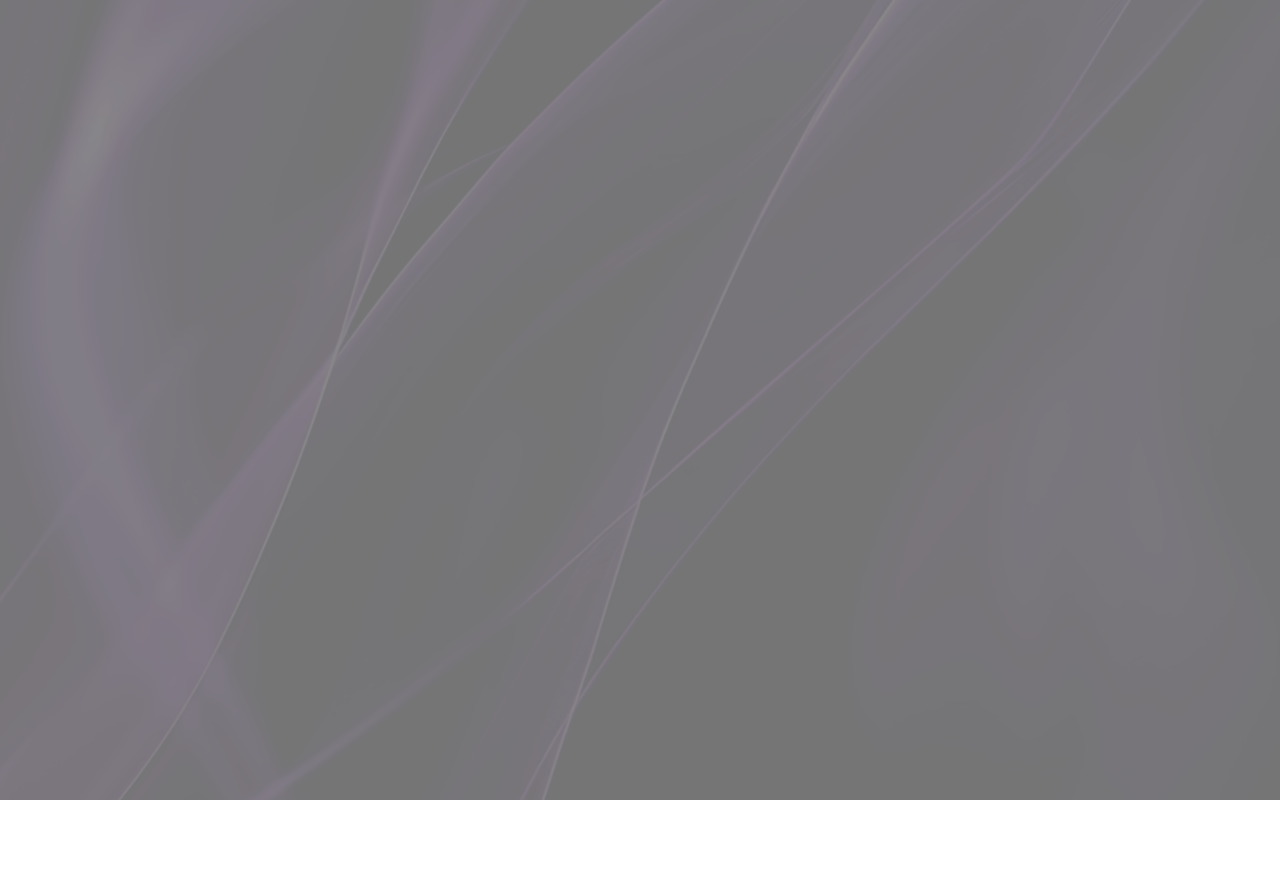
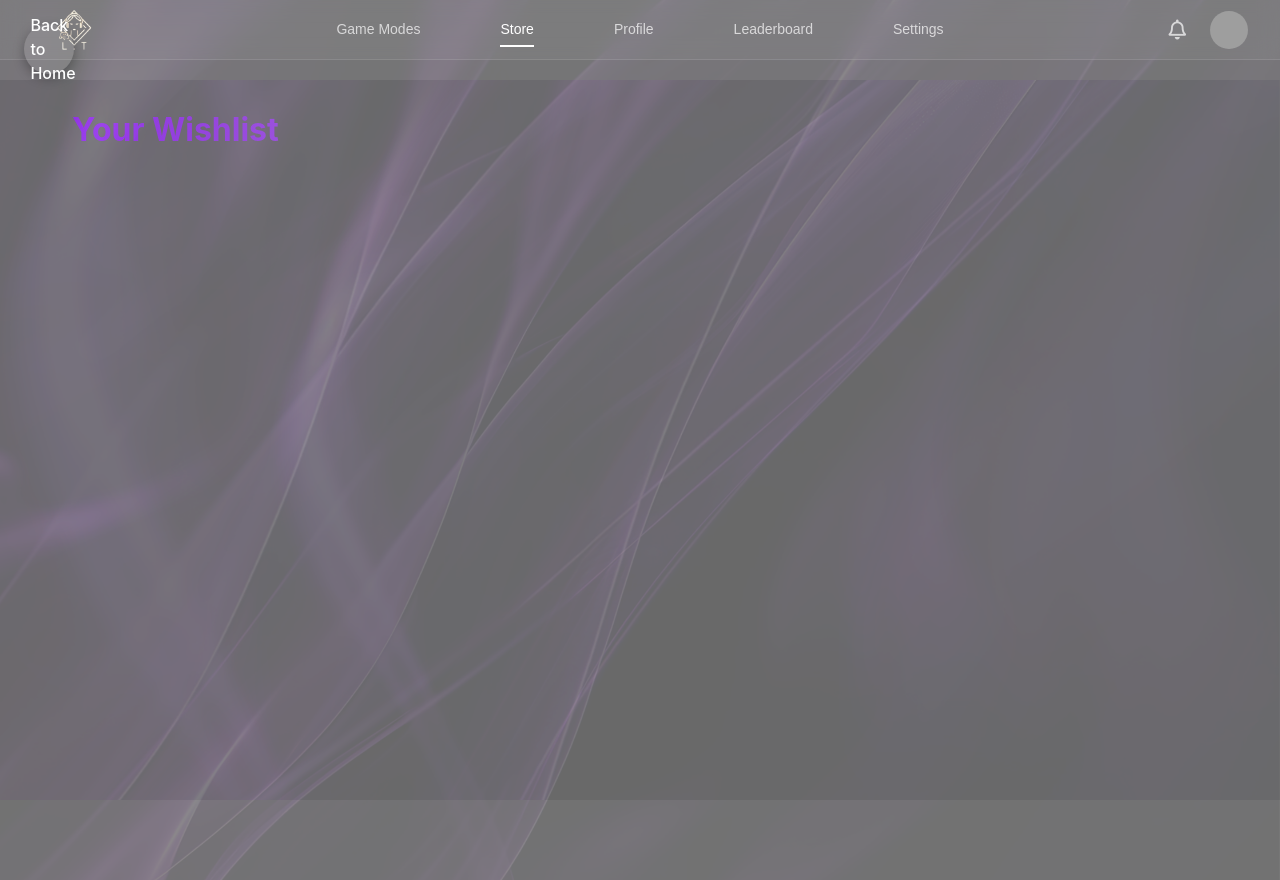
Before and after one commit to luxuryintaste-LIT/lit-ecommerce-backend, a React (Vite) app: page /wishlist in a window 1280 px wide. Before the commit this address had no page. Before the commit the page ends 800 px from the top, so only its background shows below. Built offline with nearby package versions, Linux system fonts and the light colour scheme; grey boxes are pictures that could not be loaded.

Commit message:
wishlist added

```diff
--- a/src/App.jsx
+++ b/src/App.jsx
@@ -9,6 +9,7 @@ import Footer from './components/Footer';
 import ProductDetailsPage from './pages/ProductDetailsPage';
 import AdminLogin from './pages/AdminLogin';
 import AddProductForm from './components/AddProductForm';
+import WishlistPage from './pages/WishlistPage';
 import bodyBg from './img/body-bg.png';
 import './App.css';
 
@@ -79,6 +80,7 @@ function App() {
         } />
         <Route path="/product/:productId" element={<ProductDetailsPage />} />
         <Route path="/admin/login" element={<AdminLogin />} />
+        <Route path="/wishlist" element={<WishlistPage />} />
         <Route
           path="/admin/dashboard"
           element={
--- /dev/null
+++ b/src/pages/WishlistPage.jsx
@@ -0,0 +1,26 @@
+import React from 'react';
+import { Link } from 'react-router-dom';
+import Navbar from '../components/Navbar';
+import '../styles/WishlistPage.css';
+
+const WishlistPage = () => {
+  return (
+    <div className="wishlist-page">
+      <Navbar />
+      <div className="wishlist-container">
+        <Link to="/" className="back-button">
+          <svg xmlns="http://www.w3.org/2000/svg" width="24" height="24" viewBox="0 0 24 24" fill="none" stroke="currentColor" strokeWidth="2" strokeLinecap="round" strokeLinejoin="round">
+            <path d="M19 12H5M12 19l-7-7 7-7"/>
+          </svg>
+          Back to Home
+        </Link>
+        <h1 className="wishlist-title">Your Wishlist</h1>
+        <div className="wishlist-items">
+          {/* Wishlist items will be added here */}
+        </div>
+      </div>
+    </div>
+  );
+};
+
+export default WishlistPage;
--- /dev/null
+++ b/src/styles/WishlistPage.css
@@ -0,0 +1,54 @@
+.wishlist-page {
+  min-height: 100vh;
+  background: url('../img/body-bg.png') no-repeat center center fixed;
+  background-size: cover;
+  color: white;
+}
+
+.wishlist-container {
+  max-width: 1200px;
+  margin: 0 auto;
+  padding: 2rem;
+  margin-top: 5rem;
+}
+
+.back-button {
+  display: flex;
+  align-items: center;
+  gap: 0.5rem;
+  color: white;
+  text-decoration: none;
+  font-size: 1rem;
+  margin-bottom: 2rem;
+  transition: all 0.3s ease;
+}
+
+.back-button:hover {
+  color: #9333ea;
+  transform: translateX(-5px);
+}
+
+.wishlist-title {
+  font-size: 2rem;
+  margin-bottom: 2rem;
+  background: linear-gradient(85.68deg, #9333ea, #fffefe);
+  -webkit-background-clip: text;
+  -webkit-text-fill-color: transparent;
+}
+
+.wishlist-items {
+  display: grid;
+  grid-template-columns: repeat(auto-fill, minmax(250px, 1fr));
+  gap: 2rem;
+}
+
+@media (max-width: 768px) {
+  .wishlist-container {
+    padding: 1rem;
+    margin-top: 4rem;
+  }
+
+  .wishlist-title {
+    font-size: 1.5rem;
+  }
+}
```
